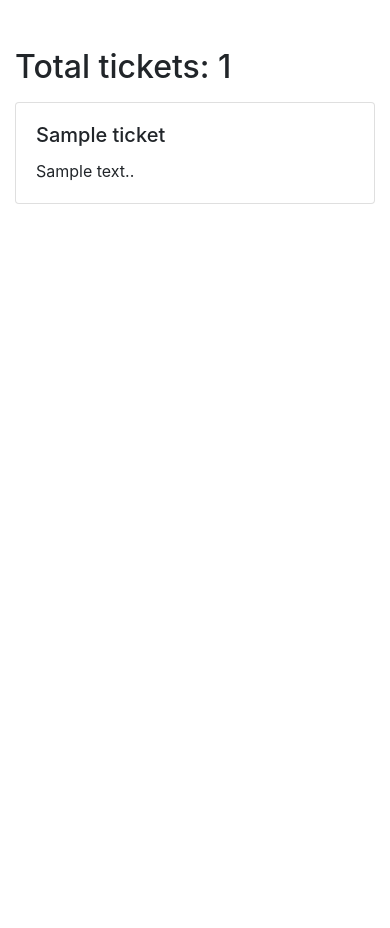
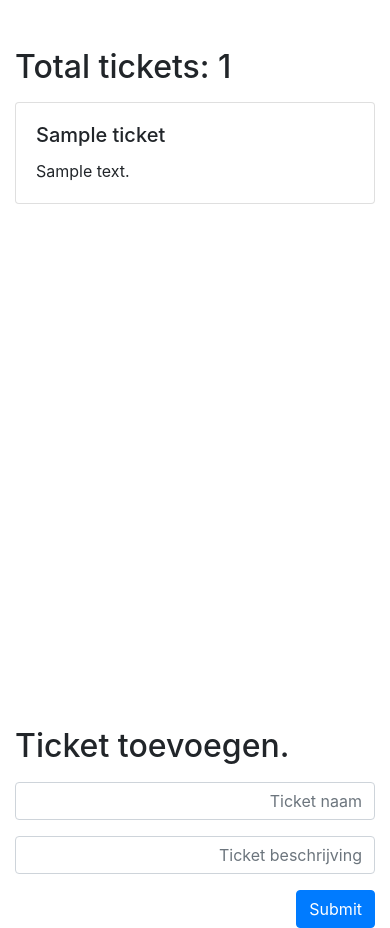
Before and after one commit to SpoOkyJelle/DevSecOps-Tickets, a Flask app: page / in a window 390 px wide. Before the commit the page ends 204 px from the top, so only its background shows below. Run offline with Flask 2, Linux system fonts and the light colour scheme; tables that the repository leaves empty or names only in its code hold one stand-in row (values such as "Sample post"); some libraries are stand-ins or nearby versions.

Commit message:
Added add ticket
- add ticket works
- total tickets works

```diff
--- a/app.py
+++ b/app.py
@@ -1,5 +1,7 @@
-from flask import Flask, render_template
+from flask import Flask, render_template, request
 from flaskext.mysql import MySQL
+
+import datetime
 
 app = Flask(__name__)
 
@@ -24,5 +26,22 @@ def tickets():
 
   return render_template('tickets.html', data=data)
 
+@app.route("/addTicket", methods = ['POST'])
+def addTicket():
+  conn = mysql.connect()
+  cursor = conn.cursor()
+
+  cursor.execute("SELECT * FROM `tickets`")
+  data = cursor.fetchall()
+
+  ticketname = request.form['ticketname']
+  ticketdesc = request.form['ticketdesc']
+
+  sql = "INSERT INTO `tickets` (`ticket_name`, `ticket_description`, `created_at`) VALUES (%s, %s, %s)"
+  cursor.execute(sql, (ticketname, ticketdesc, datetime.datetime.now(),))
+
+  return render_template('tickets.html', data=data)
+
+
 if __name__ == "__main__":
   app.run(debug=True)
--- a/static/css/style.css
+++ b/static/css/style.css
@@ -0,0 +1,8 @@
+.cards {
+    height: 75vh;
+    overflow: auto;
+}
+
+::-webkit-input-placeholder {
+    text-align: right;
+}
--- a/templates/tickets.html
+++ b/templates/tickets.html
@@ -7,7 +7,10 @@
     <meta name="viewport" content="width=device-width, initial-scale=1.0">
     <title>Tickets</title>
 
+    <script src="//ajax.googleapis.com/ajax/libs/jquery/1.9.1/jquery.min.js"></script>
+
     <link rel="stylesheet" href="https://stackpath.bootstrapcdn.com/bootstrap/4.3.1/css/bootstrap.min.css" integrity="sha384-ggOyR0iXCbMQv3Xipma34MD+dH/1fQ784/j6cY/iJTQUOhcWr7x9JvoRxT2MZw1T" crossorigin="anonymous">
+    <link type="text/css" href="{{ url_for('static', filename='css/style.css') }}" rel="stylesheet">
 </head>
 
 <body>
@@ -19,10 +22,10 @@
                 <div class="cards">
                     {% for item in data %}
 
-                    <div class="card mt-3">
+                    <div class="card mt-2">
                         <div class="card-body">
                             <h5 class="card-title">{{ item[1] }}</h5>
-                            <p class="card-text">{{ item[2] }}.</p>
+                            <p class="card-text">{{ item[2] }}</p>
                         </div>
                     </div>
 
@@ -30,6 +33,19 @@
                 </div>
 
             </div>
+            <div class="col-md-6">
+                <h2>Ticket toevoegen.</h2>
+
+                <form action="addTicket" method="post" class="mt-3">
+                    <div class="form-group">
+                        <input class="form-control" type="text" placeholder="Ticket naam" name="ticketname">
+                    </div>
+                    <div class="form-group">
+                        <input class="form-control" type="text" placeholder="Ticket beschrijving" name="ticketdesc">
+                    </div>
+                    <input class="btn btn-primary float-right" type="submit">
+                </form>
+            </div>
         </div>
     </div>
 </body>
```
